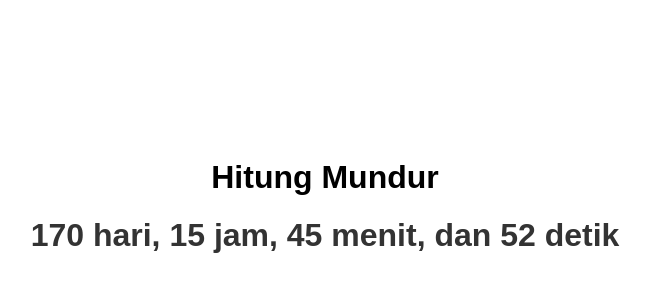
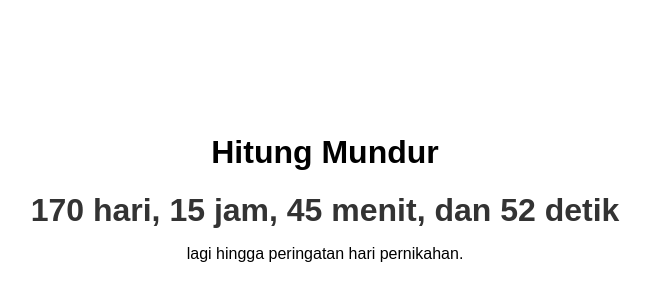
Before and after one commit to fwzakiy/hitungmundur, a plain HTML site: page index.html in a window 1280 px wide. Shown: the part 204-504 px from the top of the page, without its empty margins (315-965 px from the left). Drawn offline with Linux system fonts and the light colour scheme.

Commit message:
Update index.html

```diff
--- a/index.html
+++ b/index.html
@@ -63,6 +63,6 @@
       }
     }, 1000);
   </script>
-
+<p>lagi hingga peringatan hari pernikahan.</p>
 </body>
 </html>
```
